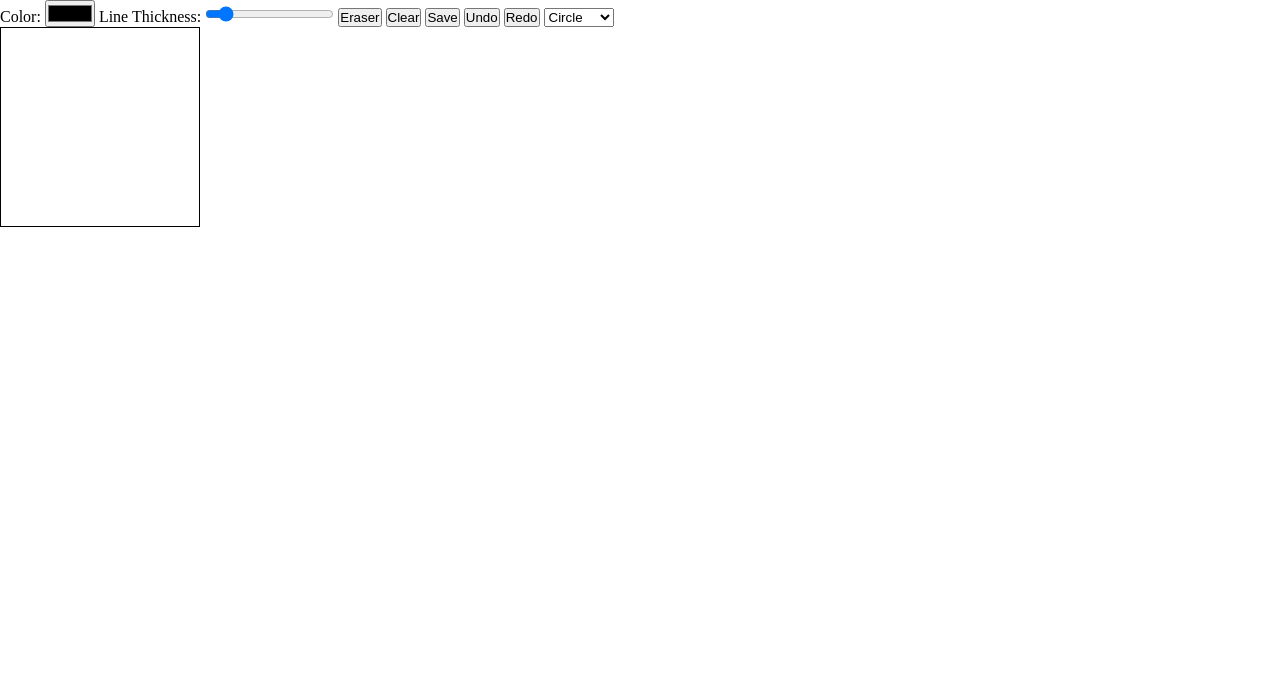
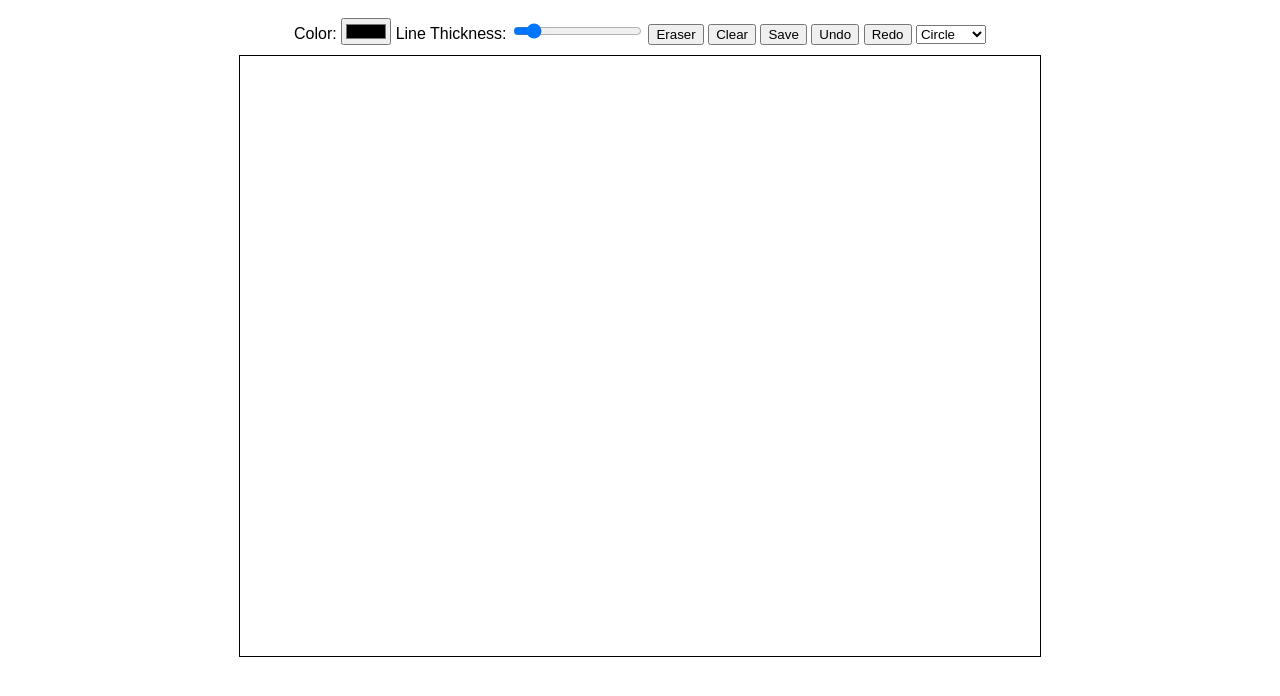
Before and after one commit to DamirPavlik/paint, a website with bundled scripts: page index.html in a window 1280 px wide. Built offline with nearby package versions, Linux system fonts and the light colour scheme.

Commit message:
feat: add styles

```diff
--- a/style.css
+++ b/style.css
@@ -1,11 +1,13 @@
-* {
-    padding: 0;
-    margin: 0;
-    box-sizing: border-box;
+body {
+    display: flex;
+    flex-direction: column;
+    align-items: center;
+    font-family: Arial, sans-serif;
 }
-
+#controls {
+    margin: 10px;
+}
 canvas {
-    width: 200px;
-    height: 200px;
     border: 1px solid #000;
+    cursor: crosshair;
 }
```
